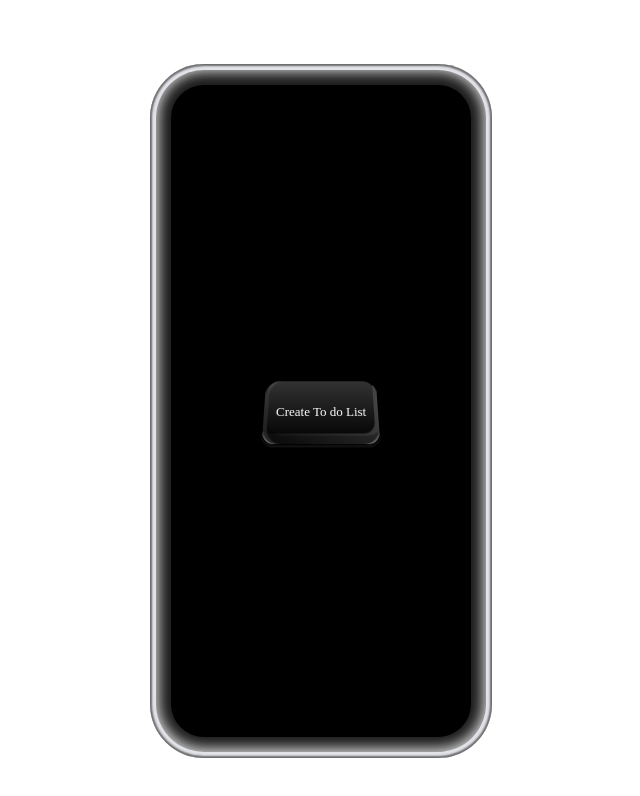
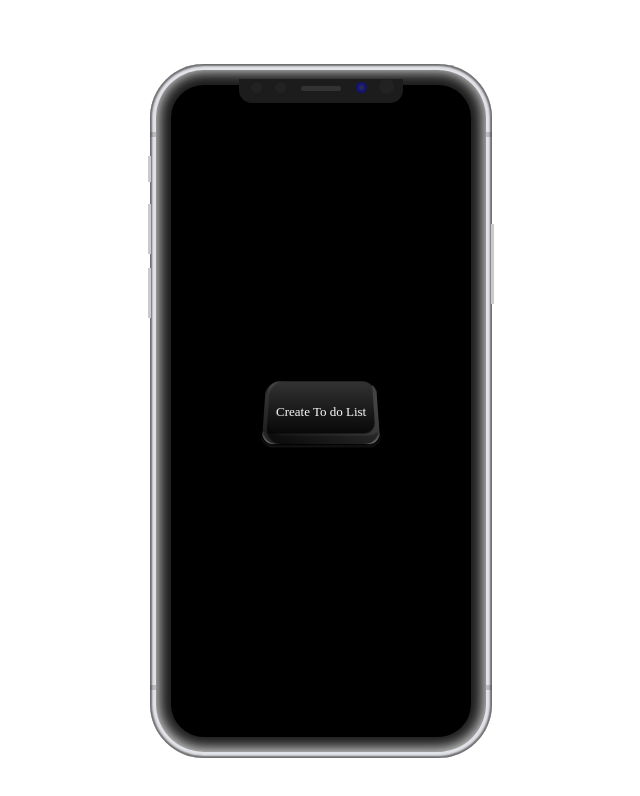
Before and after one commit to igorliotta/react-to-do-list, a React (Vite) app: page / in a window 1280 px wide. Shown: the top 796 px of the page, without its empty margins (319-959 px from the left). Built offline with nearby package versions, Linux system fonts and the light colour scheme; a web font is replaced by a local one.

Commit message:
Fix: style

```diff
--- a/src/App.jsx
+++ b/src/App.jsx
@@ -214,6 +214,14 @@ function App() {
               </>
             )}
           </div>
+          <div className="line"></div>
+  <div className="header">
+    <div className="sensor-1"></div>
+    <div className="sensor-2"></div>
+    <div className="sensor-3"></div>
+  </div>
+  <div className="volume-button"></div>
+  <div className="power-button"></div>
         </div>
       </div>
     </>
```
